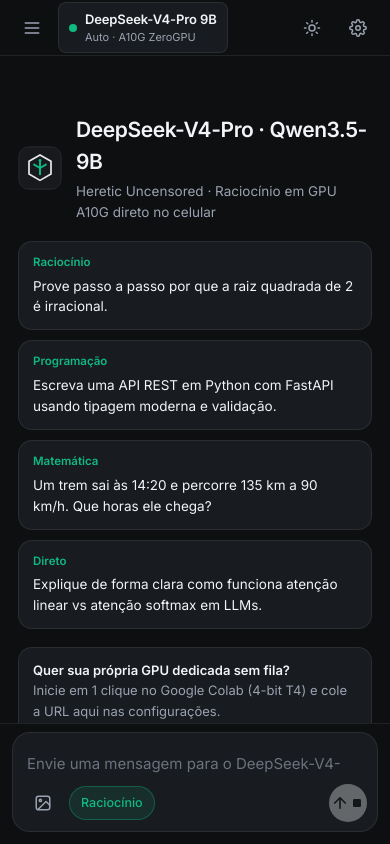
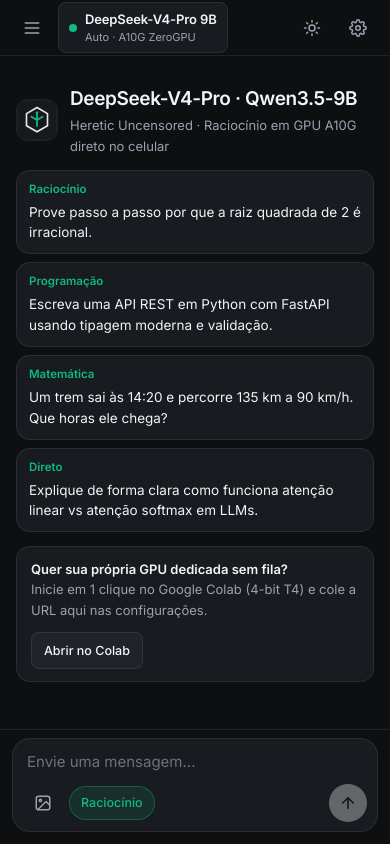
Before and after one commit to JOAO2666/deepseek-v4-mobile, a plain HTML site: page index.html in a window 390 px wide. Drawn offline with Linux system fonts and the light colour scheme.

Commit message:
Polish mobile viewport spacing, hidden icon rule, and textarea overflow

```diff
--- a/app.js
+++ b/app.js
@@ -886,7 +886,9 @@
 
   function autoResizeTextarea() {
     promptInput.style.height = "auto";
-    promptInput.style.height = Math.min(promptInput.scrollHeight, 160) + "px";
+    const h = Math.min(promptInput.scrollHeight, 160);
+    promptInput.style.height = h + "px";
+    promptInput.style.overflowY = promptInput.scrollHeight > 160 ? "auto" : "hidden";
   }
 
   function openSettings() {
--- a/index.html
+++ b/index.html
@@ -71,7 +71,7 @@
       <div class="composer-wrap">
         <form id="composer-form" class="composer-form">
           <div id="attachment-strip" class="attachment-strip" hidden></div>
-          <textarea id="prompt-input" class="composer-textarea" rows="1" placeholder="Envie uma mensagem para o DeepSeek-V4-Pro 9B..."></textarea>
+          <textarea id="prompt-input" class="composer-textarea" rows="1" placeholder="Envie uma mensagem..."></textarea>
           <div class="composer-toolbar">
             <div class="toolbar-left">
               <input id="file-input" type="file" accept="image/*" multiple hidden>
--- a/styles.css
+++ b/styles.css
@@ -80,6 +80,10 @@ a {
 
 a:hover {
   text-decoration: underline;
+}
+
+[hidden] {
+  display: none !important;
 }
 
 .app-shell {
@@ -336,57 +340,57 @@ a:hover {
 
 /* Welcome empty state */
 .welcome-screen {
-  margin: 4vh auto 0;
+  margin: 8px auto 0;
   max-width: 560px;
   width: 100%;
   display: flex;
   flex-direction: column;
-  gap: 18px;
-  padding: 8px 4px;
+  gap: 14px;
+  padding: 4px 2px;
 }
 
 .welcome-header {
   display: flex;
   align-items: center;
-  gap: 14px;
+  gap: 12px;
 }
 
 .welcome-icon {
-  width: 44px;
-  height: 44px;
+  width: 42px;
+  height: 42px;
   border-radius: 12px;
   flex-shrink: 0;
 }
 
 .welcome-title {
   margin: 0;
-  font-size: 21px;
+  font-size: 19px;
   font-weight: 600;
   letter-spacing: -0.02em;
 }
 
 .welcome-sub {
   margin: 2px 0 0;
-  font-size: 13.5px;
+  font-size: 13px;
   color: var(--text-secondary);
 }
 
 .starter-grid {
   display: grid;
   grid-template-columns: repeat(2, minmax(0, 1fr));
-  gap: 10px;
+  gap: 8px;
 }
 
 .starter-btn {
   text-align: left;
-  padding: 12px 14px;
+  padding: 10px 12px;
   border-radius: var(--radius-md);
   background: var(--bg-surface);
   border: 1px solid var(--border-subtle);
   transition: background 0.15s ease, border-color 0.15s ease;
   display: flex;
   flex-direction: column;
-  gap: 4px;
+  gap: 3px;
 }
 
 .starter-btn:hover {
@@ -745,7 +749,8 @@ a:hover {
   border: none;
   outline: none;
   resize: none;
-  min-height: 24px;
+  overflow-y: hidden;
+  min-height: 28px;
   max-height: 160px;
   padding: 4px 4px 0;
   line-height: 1.45;
```
